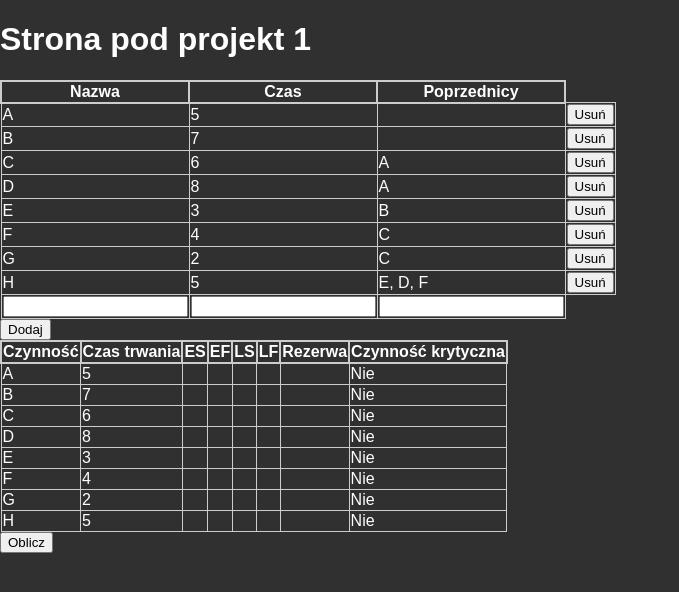
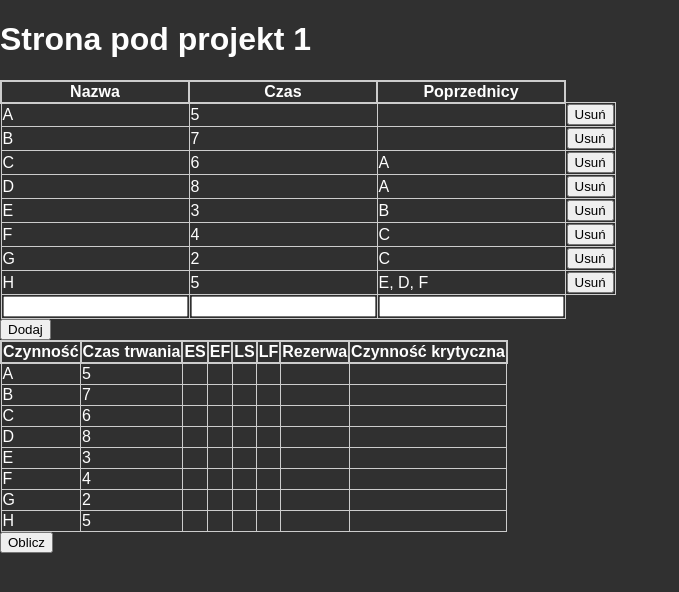
Before and after one commit to szymonborda/boil-cwp, a React (Vite) app: page /projekt1 in a window 1280 px wide. Shown: the top 592 px of the page, without its empty margins (0-679 px from the left). Built offline with nearby package versions, Linux system fonts and the light colour scheme.

Commit message:
add getCriticalLabel

```diff
--- a/src/pages/Projekt1/ActionOutput.tsx
+++ b/src/pages/Projekt1/ActionOutput.tsx
@@ -6,6 +6,11 @@ interface ActionOutputProps {
   actions: Action[];
   setActions: (actions: Action[]) => void;
 }
+
+const getCriticalLabel = (isCritical: boolean | undefined) => {
+  if (isCritical === undefined) return '';
+  return isCritical ? 'Tak' : 'Nie';
+};
 
 export default function ActionOutput({
   actions,
@@ -39,7 +44,7 @@ export default function ActionOutput({
               <td>{action.LS}</td>
               <td>{action.LF}</td>
               <td>{action.slack}</td>
-              <td>{action.critical ? 'Tak' : 'Nie'}</td>
+              <td>{getCriticalLabel(action.critical)}</td>
             </tr>
           )) }
         </tbody>
--- a/src/pages/Projekt1/cpm.ts
+++ b/src/pages/Projekt1/cpm.ts
@@ -56,7 +56,7 @@ export default function calculateCPM(actionsRef: Action[]) {
   }
   for (let i = 0; i < actions.length; i += 1) {
     actions[i].slack = actions[i].LS! - actions[i].ES!;
-    if (actions[i].slack === 0) actions[i].critical = true;
+    actions[i].critical = actions[i].slack === 0;
   }
   // return all actions except the hidden one
   return actions.slice(0, -1);
```
